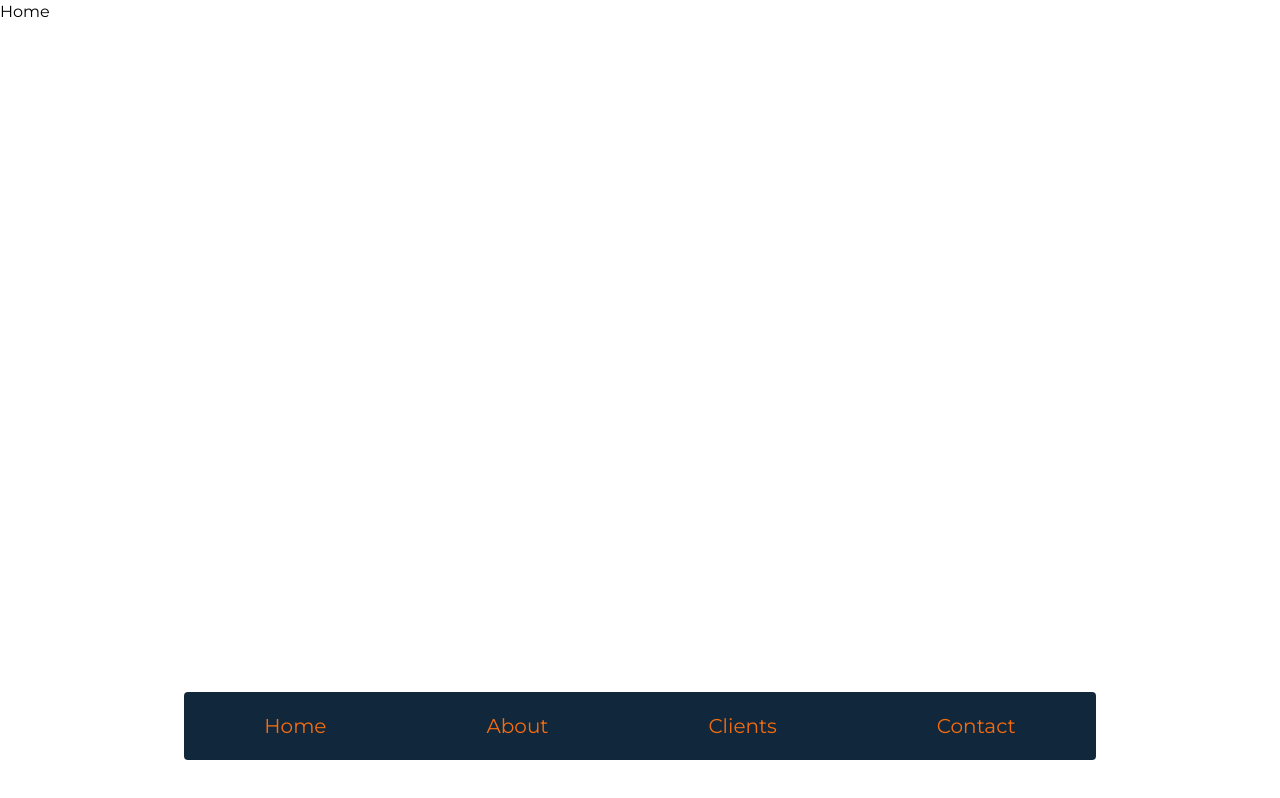
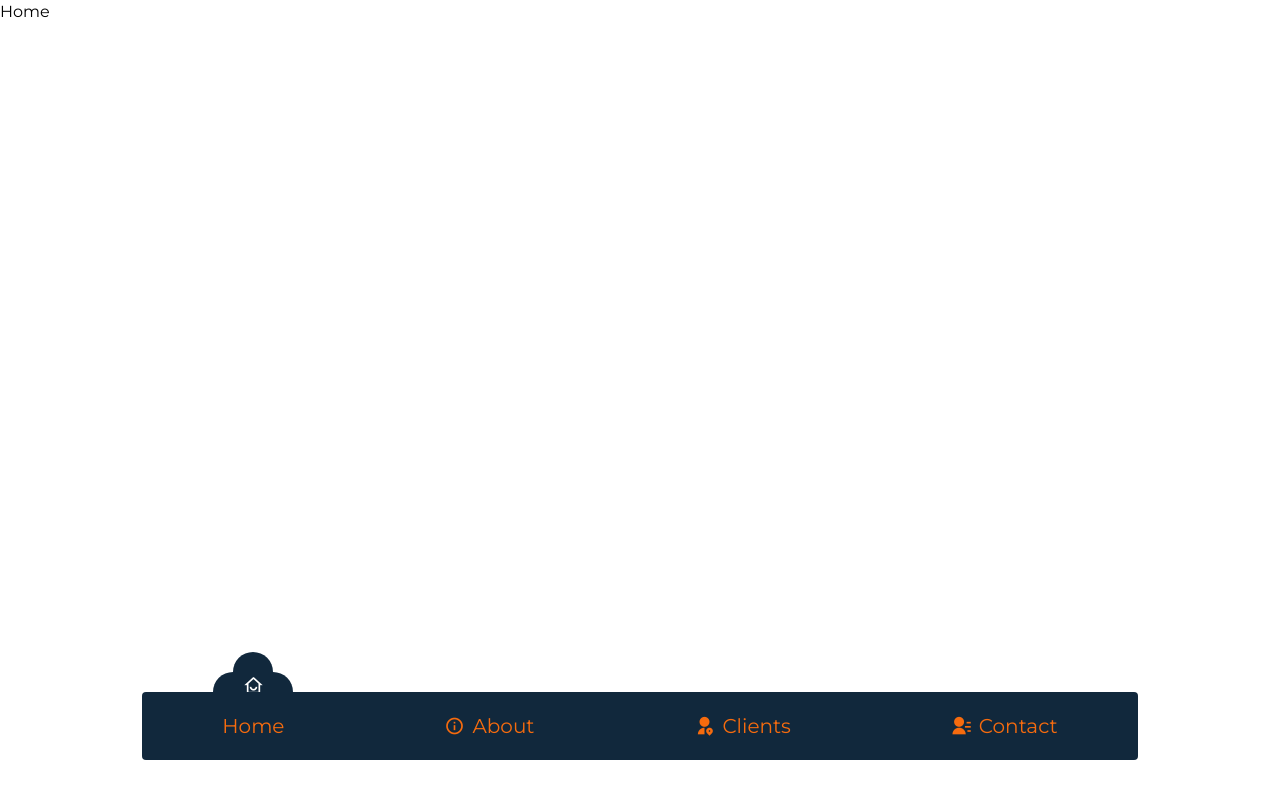
Before and after one commit to cyrilmuchemi/Marketing-Agency-Website, a React (Create React App) app: page / in a window 1280 px wide. Built offline with nearby package versions, Linux system fonts and the light colour scheme.

Commit message:
Complete navbar creation & strat creating Homepage

```diff
--- a/public/index.html
+++ b/public/index.html
@@ -3,6 +3,7 @@
   <head>
     <meta charset="utf-8" />
     <link rel="icon" href="%PUBLIC_URL%/favicon.ico" />
+    <link href="https://cdn.jsdelivr.net/npm/remixicon@2.5.0/fonts/remixicon.css" rel="stylesheet">
     <meta name="viewport" content="width=device-width, initial-scale=1" />
     <meta name="theme-color" content="#000000" />
     <meta
@@ -11,6 +12,7 @@
     />
     <link rel="apple-touch-icon" href="%PUBLIC_URL%/logo192.png" />
     <link rel="manifest" href="%PUBLIC_URL%/manifest.json" />
+    <script src="https://unpkg.com/@lottiefiles/lottie-player@latest/dist/lottie-player.js"></script>
     <title>Tech - Plug</title>
   </head>
   <body>
--- a/src/components/Layout.js
+++ b/src/components/Layout.js
@@ -1,28 +1,30 @@
 import React from 'react';
-import { Link } from 'react-router-dom';
+import { Link, useLocation } from 'react-router-dom';
 
 const Layout = ({children}) => {
+
+  const location = useLocation()
 
   const menuItems = [
     {
       title: 'Home',
       path: '/',
-      icon: ''
+      icon: 'ri-home-smile-line'
     },
     {
       title: 'About',
       path: '/about',
-      icon: ''
+      icon: 'ri-information-line'
     },
     {
       title: 'Clients',
       path: '/clients',
-      icon: ''
+      icon: 'ri-user-location-fill'
     },
     {
       title: 'Contact',
       path: '/contact',
-      icon: ''
+      icon: 'ri-contacts-fill'
     }
   ]
 
@@ -34,8 +36,18 @@ const Layout = ({children}) => {
       <div className='fixed bottom-10 left-0 right-0'>
         <div className='flex justify-center w-full'>
           {menuItems.map((item, index) => {
-            return <div className={`px-20 bg-primary py-5 ${index===0 && 'rounded-l'} ${index===menuItems.length-1 && 'rounded-r'}`}>
+            return <div className='flex flex-col justify-end items-center'>
+            {location.pathname === item.path && (<div className='flex flex-col items-center'>
+              <div className='bg-primary h-5 w-10 rounded-t-full'>
+              </div>
+              <div className='h-5 w-20 bg-primary rounded-t-full text-center'>
+                <i className={`${item.icon} text-xl text-white`}></i>
+              </div>
+            </div>)}
+            <div className={`px-20 bg-primary py-5 ${index===0 && 'rounded-l'} ${index===menuItems.length-1 && 'rounded-r'} flex items-center justify-center space-x-2`}>
+              {location.pathname !== item.path && <i className={`${item.icon} text-secondary text-xl`}></i>}
               <Link to={`${item.path}`} className='text-secondary text-xl'>{item.title}</Link>
+            </div>
             </div>
           })}
         </div>
--- /dev/null
+++ b/src/pages/Home/intro.js
@@ -0,0 +1,11 @@
+import React from 'react';
+
+const intro = () => {
+  return (
+    <div>
+
+    </div>
+  )
+}
+
+export default intro;
```
